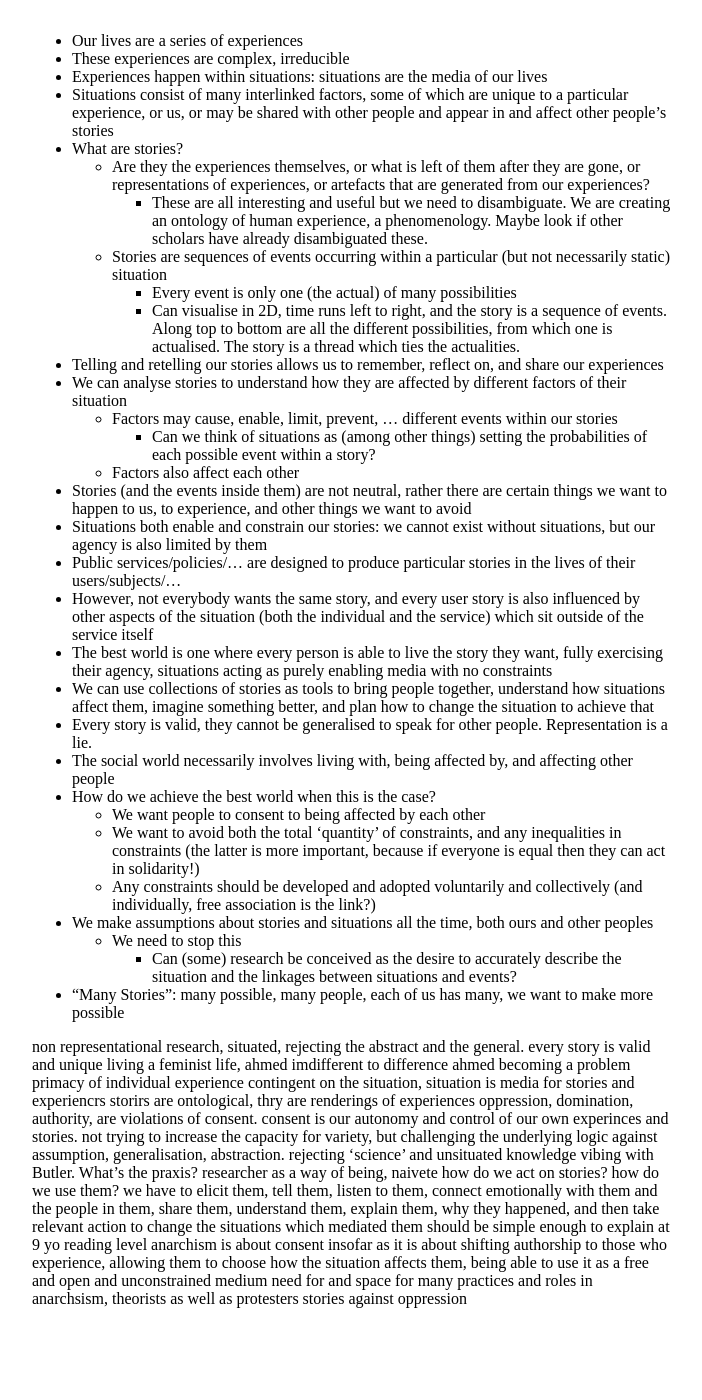
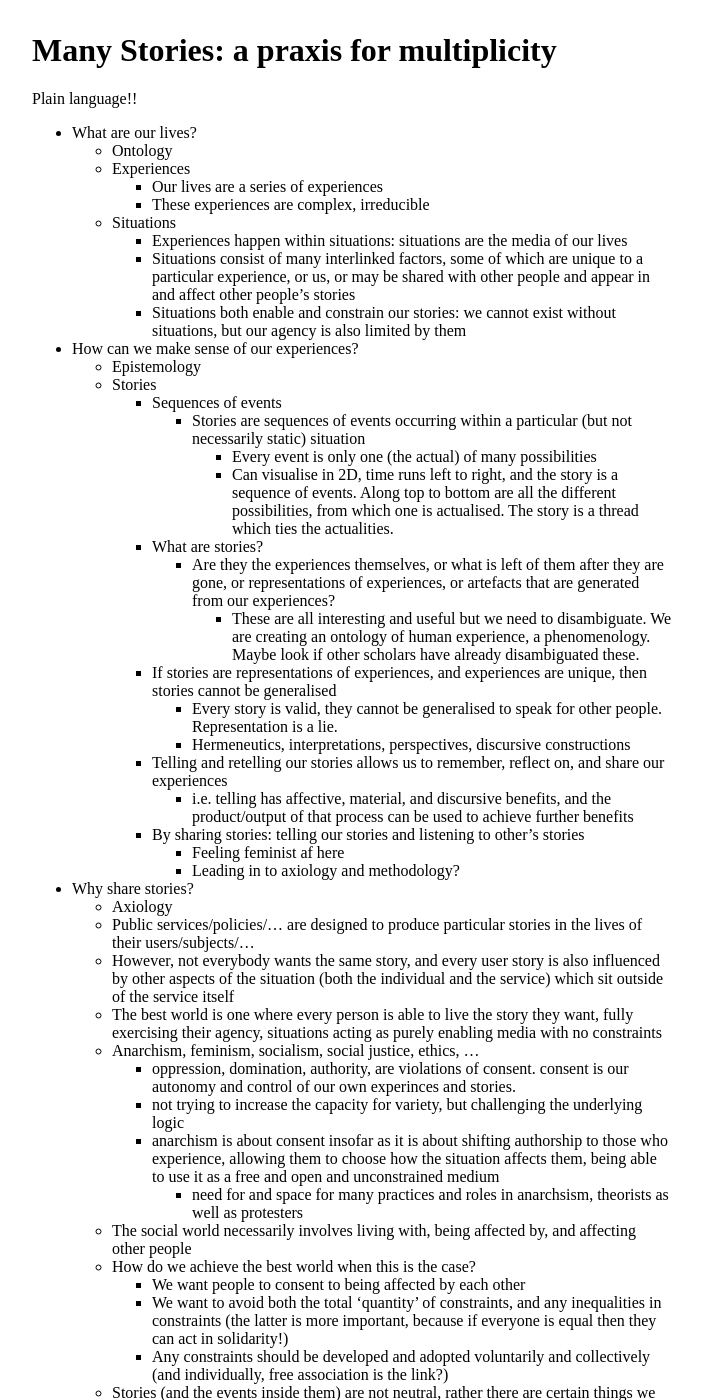
Before and after one commit to wcerfgba/stella-aster.com, a Jekyll site: the page built from many-stories.md, in a window 1280 px wide and 1400 px high. Shown: the whole window, without its empty margins (288-990 px from the left). Built offline with Jekyll 4.4.1, drawn with Linux system fonts in a browser that asks for light colours; our own code applies the rules of GitHub Pages for plain Markdown files; some of the changed text lies outside the part shown.

Commit message:
Wow, might have outlined all of the meta stuff around my PhD 💖

```diff
--- a/many-stories.md
+++ b/many-stories.md
@@ -1,57 +1,76 @@
+# Many Stories: a praxis for multiplicity
 
+Plain language!!
 
-* Our lives are a series of experiences
-* These experiences are complex, irreducible
-* Experiences happen within situations: situations are the media of our lives
-* Situations consist of many interlinked factors, some of which are unique to a particular experience, or us, or may be shared with other people and appear in and affect other people's stories
-* What are stories?
-  * Are they the experiences themselves, or what is left of them after they are gone, or representations of experiences, or artefacts that are generated from our experiences?
-    * These are all interesting and useful but we need to disambiguate. We are creating an ontology of human experience, a phenomenology. Maybe look if other scholars have already disambiguated these.
-  * Stories are sequences of events occurring within a particular (but not necessarily static) situation
-    * Every event is only one (the actual) of many possibilities
-    * Can visualise in 2D, time runs left to right, and the story is a sequence of events. Along top to bottom are all the different possibilities, from which one is actualised. The story is a thread which ties the actualities.
-* Telling and retelling our stories allows us to remember, reflect on, and share our experiences
-* We can analyse stories to understand how they are affected by different factors of their situation
-  * Factors may cause, enable, limit, prevent, ... different events within our stories
-    * Can we think of situations as (among other things) setting the probabilities of each possible event within a story?
-  * Factors also affect each other
-* Stories (and the events inside them) are not neutral, rather there are certain things we want to happen to us, to experience, and other things we want to avoid
-* Situations both enable and constrain our stories: we cannot exist without situations, but our agency is also limited by them
-* Public services/policies/... are designed to produce particular stories in the lives of their users/subjects/...
-* However, not everybody wants the same story, and every user story is also influenced by other aspects of the situation (both the individual and the service) which sit outside of the service itself
-* The best world is one where every person is able to live the story they want, fully exercising their agency, situations acting as purely enabling media with no constraints
-* We can use collections of stories as tools to bring people together, understand how situations affect them, imagine something better, and plan how to change the situation to achieve that
-* Every story is valid, they cannot be generalised to speak for other people. Representation is a lie.
-* The social world necessarily involves living with, being affected by, and affecting other people
-* How do we achieve the best world when this is the case?
-  * We want people to consent to being affected by each other
-  * We want to avoid both the total 'quantity' of constraints, and any inequalities in constraints (the latter is more important, because if everyone is equal then they can act in solidarity!)
-  * Any constraints should be developed and adopted voluntarily and collectively (and individually, free association is the link?)
-* We make assumptions about stories and situations all the time, both ours and other peoples
-  * We need to stop this
-    * Can (some) research be conceived as the desire to accurately describe the situation and the linkages between situations and events?
-* "Many Stories": many possible, many people, each of us has many, we want to make more possible
-
-
-
-
-
-
-non representational research, situated, rejecting the abstract and the general. every story is valid and unique
-living a feminist life, ahmed
-imdifferent to difference
-ahmed becoming a problem
-primacy of individual experience
-contingent on the situation, situation is media for stories and experiencrs
-storirs are ontological, thry are renderings of experiences
-oppression, domination, authority, are violations of consent. consent is our autonomy and control of our own experinces and stories.
-not trying to increase the capacity for variety, but challenging the underlying logic
-against assumption, generalisation, abstraction. rejecting 'science' and unsituated knowledge
-vibing with Butler. What's the praxis?
-researcher as a way of being, naivete
-how do we act on stories? how do we use them?
-we have to elicit them, tell them, listen to them, connect emotionally with them and the people in them, share them, understand them, explain them, why they happened, and then take relevant action to change the situations which mediated them
-should be simple enough to explain at 9 yo reading level
-anarchism is about consent insofar as it is about shifting authorship to those who experience, allowing them to choose how the situation affects them, being able to use it as a free and open and unconstrained medium
-need for and space for many practices and roles in anarchsism, theorists as well as protesters
-stories against oppression
+* What are our lives?
+  * Ontology
+  * Experiences
+    * Our lives are a series of experiences
+    * These experiences are complex, irreducible
+  * Situations
+    *  Experiences happen within situations: situations are the media of our lives
+    * Situations consist of many interlinked factors, some of which are unique to a particular experience, or us, or may be shared with other people and appear in and affect other people's stories
+    * Situations both enable and constrain our stories: we cannot exist without situations, but our agency is also limited by them
+* How can we make sense of our experiences?
+  * Epistemology
+  * Stories
+    * Sequences of events
+        * Stories are sequences of events occurring within a particular (but not necessarily static) situation
+          * Every event is only one (the actual) of many possibilities
+          * Can visualise in 2D, time runs left to right, and the story is a sequence of events. Along top to bottom are all the different possibilities, from which one is actualised. The story is a thread which ties the actualities.
+    * What are stories?
+      * Are they the experiences themselves, or what is left of them after they are gone, or representations of experiences, or artefacts that are generated from our experiences?
+        * These are all interesting and useful but we need to disambiguate. We are creating an ontology of human experience, a phenomenology. Maybe look if other scholars have already disambiguated these.
+    * If stories are representations of experiences, and experiences are unique, then stories cannot be generalised
+      * Every story is valid, they cannot be generalised to speak for other people. Representation is a lie.
+      * Hermeneutics, interpretations, perspectives, discursive constructions
+    * Telling and retelling our stories allows us to remember, reflect on, and share our experiences
+      * i.e. telling has affective, material, and discursive benefits, and the product/output of that process can be used to achieve further benefits
+    * By sharing stories: telling our stories and listening to other's stories
+      * Feeling feminist af here
+      * Leading in to axiology and methodology?
+* Why share stories?
+  * Axiology
+  * Public services/policies/... are designed to produce particular stories in the lives of their users/subjects/...
+  * However, not everybody wants the same story, and every user story is also influenced by other aspects of the situation (both the individual and the service) which sit outside of the service itself
+  * The best world is one where every person is able to live the story they want, fully exercising their agency, situations acting as purely enabling media with no constraints
+  * Anarchism, feminism, socialism, social justice, ethics, ...
+    * oppression, domination, authority, are violations of consent. consent is our autonomy and control of our own experinces and stories.
+    * not trying to increase the capacity for variety, but challenging the underlying logic
+    * anarchism is about consent insofar as it is about shifting authorship to those who experience, allowing them to choose how the situation affects them, being able to use it as a free and open and unconstrained medium
+      * need for and space for many practices and roles in anarchsism, theorists as well as protesters
+  * The social world necessarily involves living with, being affected by, and affecting other people
+  * How do we achieve the best world when this is the case?
+    * We want people to consent to being affected by each other
+    * We want to avoid both the total 'quantity' of constraints, and any inequalities in constraints (the latter is more important, because if everyone is equal then they can act in solidarity!)
+    * Any constraints should be developed and adopted voluntarily and collectively (and individually, free association is the link?)
+  * Stories (and the events inside them) are not neutral, rather there are certain things we want to happen to us, to experience, and other things we want to avoid
+  * We make assumptions about stories and situations all the time, both ours and other peoples
+    * We need to stop this
+      * Can (some) research be conceived as the desire to accurately describe the situation and the linkages between situations and events?
+    * "Indifference to difference"
+    * against assumption, generalisation, abstraction. rejecting 'science' and unsituated knowledge
+    * researcher as a way of being, naivete
+    * Leading in to methodology
+* How can we share stories?
+  * Methodology
+    * How do we make knowledge?
+    * sans analysis? or focusing on data generation?
+  * How do we tell our stories?
+  * How do we listen to other people's stories?
+    * inherently interpretive, so beginning to look at analysis
+* How can we use stories?
+  * Praxis
+    * How do we use knowledge? similar to methodology but not quite
+    * Does this include analysis of the data? Perhaps that is something which spans both questions? Or is it just one link in the jigsaw?
+  * Stories as tools
+    * We can use collections of stories as tools to bring people together, understand how situations affect them, imagine something better, and plan how to change the situation to achieve that
+  * We can analyse stories to understand how they are affected by different factors of their situation
+    * Factors may cause, enable, limit, prevent, ... different events within our stories
+      * Can we think of situations as (among other things) setting the probabilities of each possible event within a story?
+    * Factors also affect each other
+  * Butler, performativity, exercising agency within the situation (or the gender culture or whatever)
+  * we have to elicit stories, tell them, listen to them, connect emotionally with them and the people in them, share them, understand them, explain them, why they happened, and then take relevant action to change the situations which mediated them
+* Examples
+  * Blackpool
+    * Specific research project based on the 'philosophy' above
```
